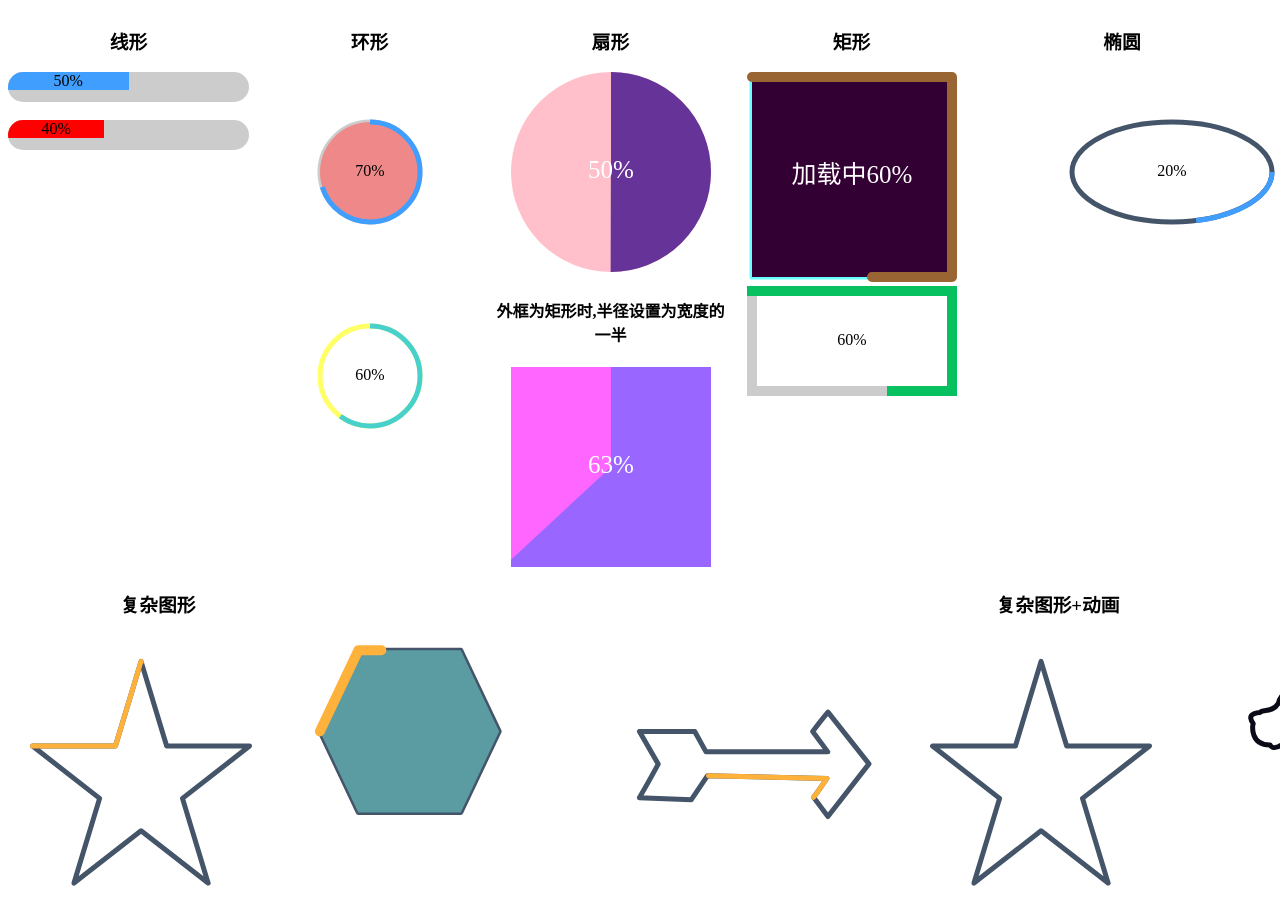
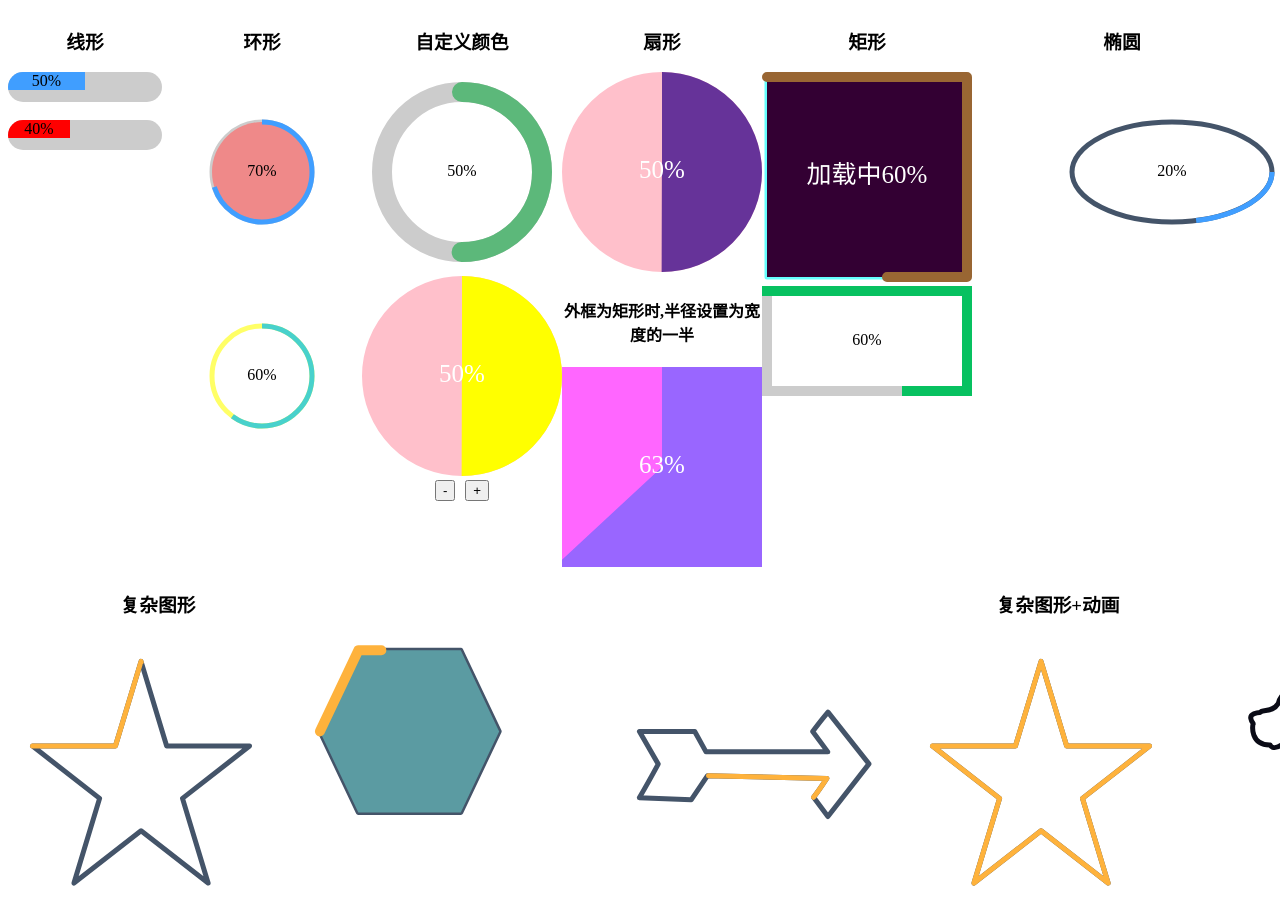
Before and after one commit to hemyWen/vue-hemy-progress, a Vue app: page / in a window 1280 px wide. Shown: the top 924 px of the page. Built offline with nearby package versions, Linux system fonts and the light colour scheme.

Commit message:
增加自定义颜色,根据不同进度显示对应的颜色

```diff
--- a/src/App.vue
+++ b/src/App.vue
@@ -18,6 +18,31 @@
             strokeColor="#48D1CC"
             :percentage="60"
           />
+        </div>
+        <div class="item">
+          <h3>自定义颜色</h3>
+          <Progress
+            class="circle-item"
+            type="circle"
+            strokeLinecap="round"
+            :strokeColor="['#f56c6c', '#e6a23c', '#5cb87a', '#1989fa', '#6f7ad3']"
+            :percentage="percentage"
+            :radius="80"
+            :strokeWidth="20"
+            :backStrokeWidth="20"
+          />
+          <Progress
+            type="circle"
+            backStrokeColor="#FFC0CB"
+            :strokeColor="['green', 'skyblue', 'yellow', 'orange', 'red']"
+            :isFan="true"
+            :percentage="percentage"
+            :textStyle="{ color: '#fff', fontSize: '25px' }"
+          />
+          <div>
+            <button @click="decrease">-</button>
+            <button style="margin-left: 10px" @click="increase">+</button>
+          </div>
         </div>
         <div class="item">
           <h3>扇形</h3>
@@ -124,11 +149,10 @@
         <div class="item">
           <h3>复杂图形+动画</h3>
           <Progress
-            class="progress-animation"
             d="m24.54542,111.05605l82.88714,0l25.61276,-84.69244l25.61278,84.69244l82.88713,0l-67.05698,52.34221l25.61409,84.69244l-67.05701,-52.34363l-67.057,52.34363l25.6141,-84.69244l-67.057,-52.34221l-0.00001,0z"
             type="path"
             backStrokeColor="#445469"
-            :strokeWidth="15"
+            :strokeWidth="5"
             :percentage="100"
             :width="400"
             :height="600"
@@ -187,6 +211,20 @@ export default {
     return {
       percentage: 50
     }
+  },
+  methods: {
+    decrease() {
+      this.percentage -= 10
+      if (this.percentage <= 0) {
+        this.percentage = 0
+      }
+    },
+    increase() {
+      this.percentage += 10
+      if (this.percentage >= 100) {
+        this.percentage = 100
+      }
+    }
   }
 }
 </script>
--- a/src/components/progress/circle.vue
+++ b/src/components/progress/circle.vue
@@ -1,3 +1,9 @@
+<!--
+ * @Author: whm
+ * @Date: 2022-08-10 09:15:49
+ * @LastEditTime: 2022-08-10 15:12:39
+ * @Description:
+-->
 <!--
  * @Author: whm
  * @Date: 2022-08-02 11:55:30
@@ -69,7 +75,7 @@ export default {
     circleStyle() {
       const { strokeLinecap, strokeWidth } = this.otherAttrs
       const fill = this.fillColor
-      const stroke = this.strokeColor
+      const stroke = this.currentStrokeColor
       const strokeDasharray = this.perimeter
       const strokeDashoffset = this.dashoffset
       return { strokeLinecap, strokeWidth, fill, stroke, strokeDasharray, strokeDashoffset }
--- a/src/components/progress/ellipse.vue
+++ b/src/components/progress/ellipse.vue
@@ -1,7 +1,7 @@
 <!--
  * @Author: whm
  * @Date: 2022-08-05 09:55:37
- * @LastEditTime: 2022-08-08 11:59:41
+ * @LastEditTime: 2022-08-10 15:12:45
  * @Description: 椭圆
 -->
 <template>
@@ -48,7 +48,7 @@ export default {
       const d = x > y ? x : y
       const strokeWidth = this.isFan ? d : this.strokeWidth
       const fill = this.fillColor
-      const stroke = this.strokeColor
+      const stroke = this.currentStrokeColor
       const strokeDasharray = this.perimeter
       const strokeDashoffset = this.dashoffset
       const strokeLinecap = this.strokeLinecap
--- a/src/components/progress/index.vue
+++ b/src/components/progress/index.vue
@@ -1,7 +1,7 @@
 <!--
  * @Author: whm
  * @Date: 2022-08-02 09:22:51
- * @LastEditTime: 2022-08-08 09:49:23
+ * @LastEditTime: 2022-08-10 15:13:22
  * @Description: 进度条
 -->
 <template>
@@ -20,6 +20,7 @@ import ProgressRect from './rect.vue'
 import ProgressEllipse from './ellipse.vue'
 import ProgressPath from './path.vue'
 export default {
+  name: 'hemy-progress',
   components: { ProgressLine, ProgressCircle, ProgressRect, ProgressEllipse, ProgressPath },
   props: {
     type: {
@@ -30,9 +31,7 @@ export default {
   data() {
     return {}
   },
-  methods: {
-    endCount() {}
-  }
+  methods: {}
 }
 </script>
 <style scoped>
--- a/src/components/progress/line.vue
+++ b/src/components/progress/line.vue
@@ -1,7 +1,7 @@
 <!--
  * @Author: whm
  * @Date: 2022-08-03 16:23:58
- * @LastEditTime: 2022-08-08 11:57:42
+ * @LastEditTime: 2022-08-10 15:13:38
  * @Description:
 -->
 <template>
@@ -19,7 +19,7 @@ export default {
     barStyle() {
       const style = {}
       style.width = this.percentage + '%'
-      style.background = this.strokeColor
+      style.background = this.currentStrokeColor
       return style
     },
     outBarStyle() {
--- a/src/components/progress/mixin.js
+++ b/src/components/progress/mixin.js
@@ -1,7 +1,7 @@
 /*
  * @Author: whm
  * @Date: 2022-08-02 15:04:28
- * @LastEditTime: 2022-08-08 15:43:17
+ * @LastEditTime: 2022-08-10 15:18:17
  * @Description:混入
  */
 export default {
@@ -20,7 +20,7 @@ export default {
     },
     // 进度条背景色
     strokeColor: {
-      type: String,
+      type: [String, Array, Function],
       default: '#409eff'
     },
     // 	进度环背景的颜色
@@ -102,7 +102,7 @@ export default {
     //当type=path时,自定义图形路径总长度
     pathLength: {
       type: Number,
-      default: 800
+      default: 1000
     },
     //当type=path时必填,图形的定义路径,必填
     d: {
@@ -120,5 +120,39 @@ export default {
     svgTextStyle () {
       return { ...this.textStyle, fill: this.textStyle.color }
     },
+    currentStrokeColor () {
+      if (typeof this.strokeColor === 'function') {
+        return this.strokeColor(this.percentage)
+      } else if (typeof this.strokeColor === 'string') {
+        return this.strokeColor
+      } else {
+        return this.getCurrentColor(this.percentage)
+      }
+
+    }
+  },
+  methods: {
+    getCurrentColor (percentage) {
+      const colorArray = this.getColorArray().sort((a, b) => a.percentage - b.percentage)
+      for (let i = 0; i < colorArray.length; i++) {
+        if (colorArray[i].percentage > percentage) {
+          return colorArray[i].color;
+        }
+      }
+      return colorArray[colorArray.length - 1].color;
+    },
+    getColorArray () {
+      const color = this.strokeColor
+      const span = 100 / color.length
+      return color.map((item, index) => {
+        if (typeof item === 'string') {
+          return {
+            color: item,
+            percentage: (index + 1) * span
+          }
+        }
+        return item
+      })
+    }
   }
 }
--- a/src/components/progress/path.vue
+++ b/src/components/progress/path.vue
@@ -1,7 +1,7 @@
 <!--
  * @Author: whm
  * @Date: 2022-08-08 09:00:08
- * @LastEditTime: 2022-08-08 14:21:42
+ * @LastEditTime: 2022-08-10 15:14:10
  * @Description: 复杂图形
 -->
 <template>
@@ -20,14 +20,13 @@ export default {
   mixins: [mixin],
   computed: {
     style() {
-      const { fillColor, strokeColor, strokeWidth, pathLength, strokeLinecap, strokeLinejoin } = this.$props
+      const { fillColor, strokeWidth, pathLength, strokeLinecap, strokeLinejoin } = this.$props
       const strokeDasharray = pathLength
       const strokeDashoffset = strokeDasharray - strokeDasharray * (this.percentage / 100)
       return {
         fill: fillColor,
-        stroke: strokeColor,
+        stroke: this.currentStrokeColor,
         strokeWidth,
-        strokeColor,
         strokeDasharray,
         strokeDashoffset,
         strokeLinecap,
@@ -37,7 +36,11 @@ export default {
     backgroundStyle() {
       const { backStrokeColor, backStrokeWidth, strokeLinejoin } = this.$props
 
-      return { stroke: backStrokeColor, strokeWidth: backStrokeWidth, strokeLinejoin }
+      return {
+        stroke: backStrokeColor,
+        strokeWidth: backStrokeWidth,
+        strokeLinejoin
+      }
     }
   }
 }
--- a/src/components/progress/rect.vue
+++ b/src/components/progress/rect.vue
@@ -1,7 +1,7 @@
 <!--
  * @Author: whm
  * @Date: 2022-08-03 16:25:55
- * @LastEditTime: 2022-08-08 14:16:51
+ * @LastEditTime: 2022-08-10 15:14:20
  * @Description: 矩形
 -->
 <template>
@@ -40,7 +40,7 @@ export default {
     },
     style() {
       const fill = this.fillColor
-      const stroke = this.strokeColor
+      const stroke = this.currentStrokeColor
       const strokeWidth = this.strokeWidth
       const strokeDasharray = (Number(this.width) + Number(this.height)) * 2
       const strokeDashoffset = (strokeDasharray * (100 - this.percentage)) / 100
```
Also changed, not shown: 1 other file (tests, documents, lock files or other folders).
